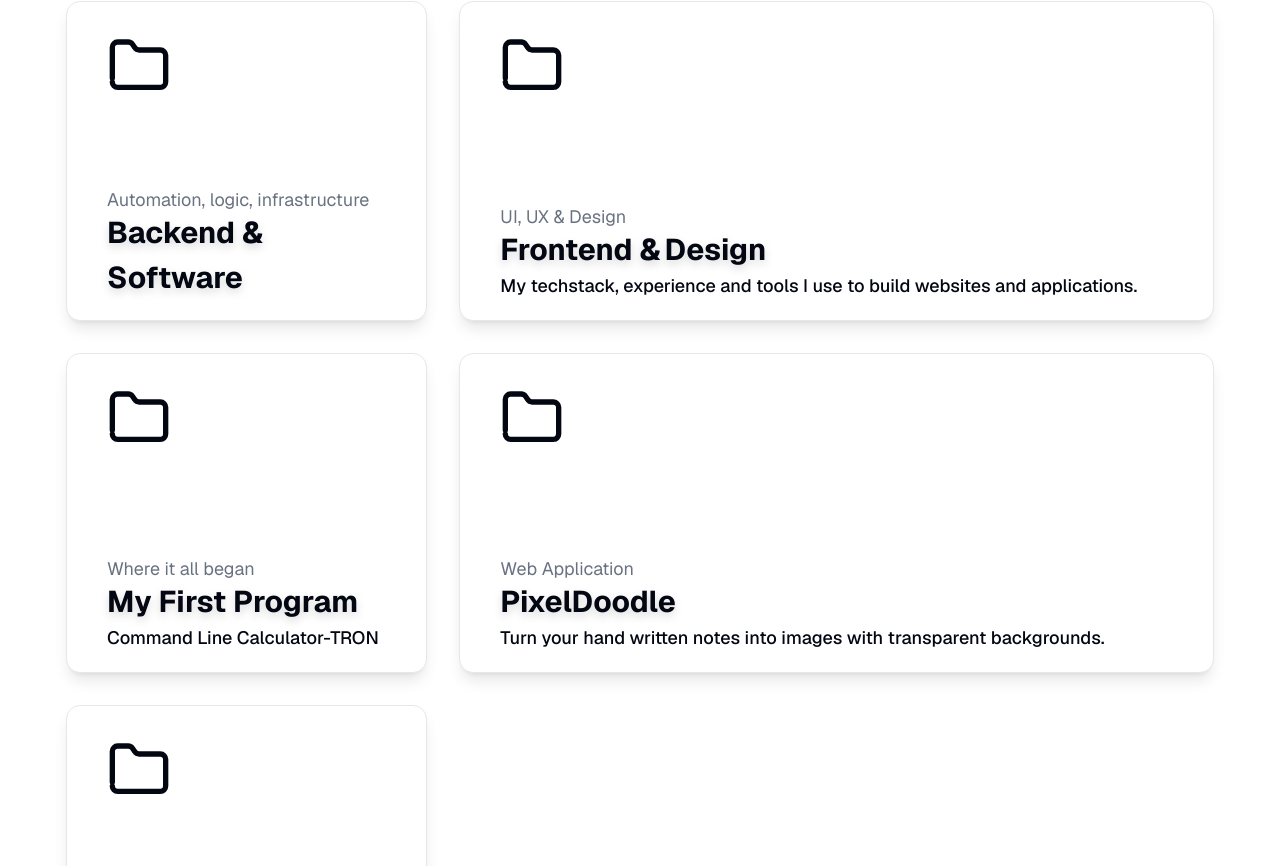
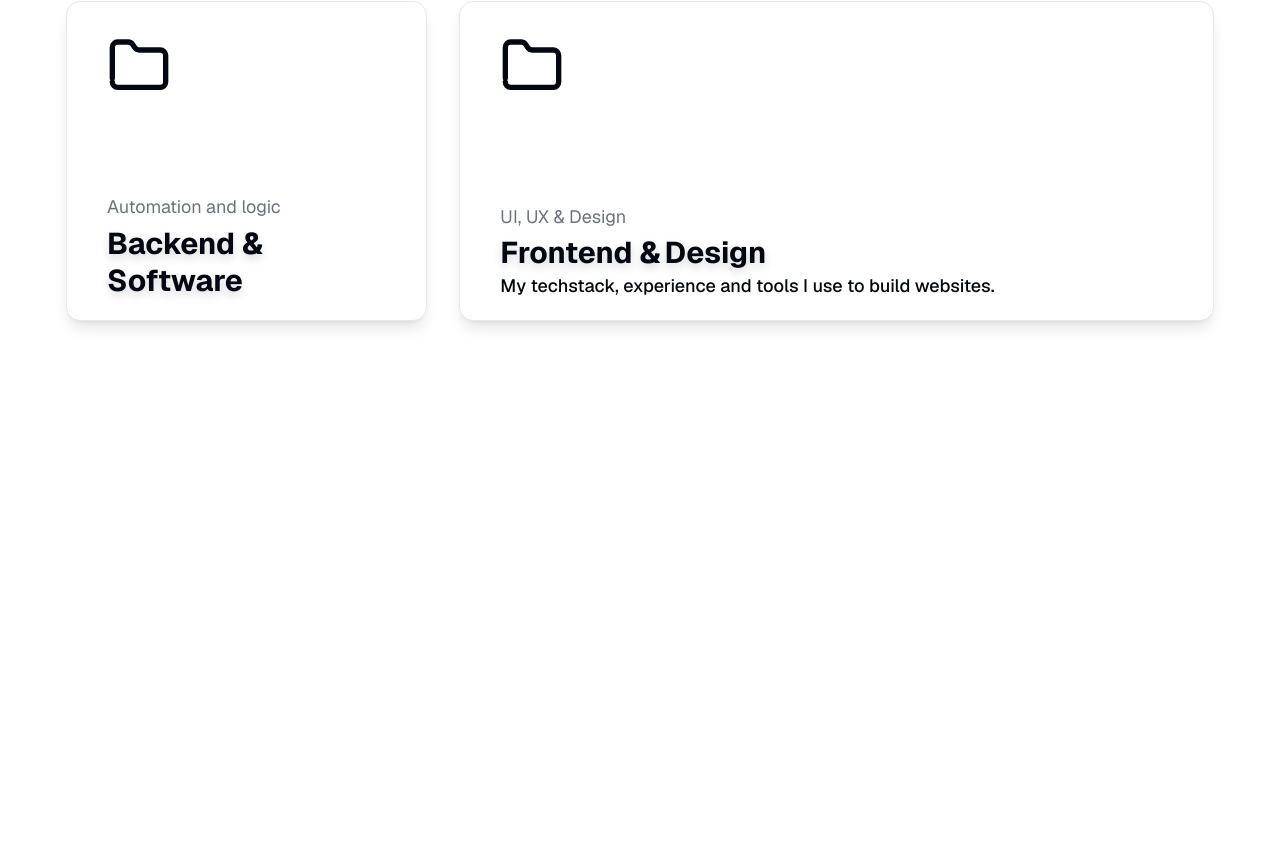
Before and after one commit to HouseinIsProgramming/aMoreElegantPortfolio, a Next.js app: page / in a window 1280 px wide. Shown: the part 3014-3880 px from the top of the page. After the commit the page ends 3383 px from the top, so only its background shows below. Built offline with nearby package versions, Linux system fonts and the light colour scheme.

Commit message:
test commit build1

```diff
--- a/components/BentoBoxes.jsx
+++ b/components/BentoBoxes.jsx
@@ -5,14 +5,14 @@ import { MorphingBentocard } from "./morphing-bentocard";
 
 export const BentoBoxes = () => {
   return (
-    <section className="container mb-96 grid-cols-1 sm:grid-cols-2 lg:grid-cols-3 grid gap-8">
+    <section className="container mb-12 grid-cols-1 sm:grid-cols-2 lg:grid-cols-3 grid gap-8">
       <MorphingBentocard data={projectsData.before2020} />
       <MorphingBentocard data={projectsData.interests} />
       <MorphingBentocard data={projectsData.backend} />
       <MorphingBentocard data={projectsData.frontend} />
-      <MorphingBentocard data={projectsData.startout} />
-      <MorphingBentocard data={projectsData.pixeldoodle} />
-      <MorphingBentocard data={projectsData.typemotion} />
+      {/* <MorphingBentocard data={projectsData.startout} /> */}
+      {/* <MorphingBentocard data={projectsData.pixeldoodle} /> */}
+      {/* <MorphingBentocard data={projectsData.typemotion} /> */}
     </section>
   );
 };
@@ -196,8 +196,7 @@ const projectsData = {
     id: "frontend",
     span: 2,
     title: ["Frontend &", "Design"],
-    subtitle:
-      "My techstack, experience and tools I use to build websites and applications.",
+    subtitle: "My techstack, experience and tools I use to build websites.",
     tag: "UI, UX & Design",
     hoverText:
       "A quick overview of my tech experience and what I am proficient in.",
@@ -230,28 +229,34 @@ const projectsData = {
   backend: {
     id: "backend",
     title: ["Backend &", "Software"],
-    tag: "Automation, logic, infrastructure",
-    hoverText: "Everything behind the scenes.",
+    tag: "Automation and logic",
+    hoverText:
+      "My experience in the backend, software development, automation and dev-tooling.",
     details: [
       {
-        heading: "Core Technologies",
+        heading: "Web Integration",
         paragraphs: [
-          `I’ve worked with PHP (CMS systems like TYPO3 and NeosCMS), Node.js, and Python for scripting and backend logic.`,
-          `MySQL is the database I’ve used the most, including for generating reports and automating large-scale mailings.`,
+          `My 2 years of experience were as a **Frontend Developer**, I still had the opportunity to work in the **backend** and learn about it. I’ve worked with **REST APIs** to handle frontend-backend communication and I’m also familiar with the concepts of **CRUD** operations and how to handle data flow between the frontend and backend.`,
         ],
       },
       {
-        heading: "System Tools",
+        heading: "Databases",
         paragraphs: [
-          `I use Git for version control and am comfortable with advanced workflows (rebasing, resolving conflicts, etc.).`,
-          `I also write Shell Scripts and use Lua for Neovim and small tooling tweaks.`,
+          `I've also have extensive hands-on experience with **relational databases**, particularly **MySQL** and **SQLite**, and developed a solid understanding of writing efficent **queries** for both simple and complex databases. I know my way around implementing correct **column types**, retrieving the right data sorted and filtered as desired using **CTEs**, **joins** and select filters, aswell as handling **CRUD** operations.`,
         ],
       },
       {
-        heading: "Workflows & Testing",
+        heading: "Developer Tooling",
         paragraphs: [
-          `I’ve used Jest for unit testing and Playwright for E2E testing, and I’m familiar with Docker-based workflows.`,
-          `My work often includes optimizing legacy code, debugging performance issues, and improving development tooling.`,
+          `Experience with **Git** and and try to have every line of code that I write go through it as I find it extremely helpful to encourage iteration and experimentation as well as ensure **code maintainability**.
+          I am more than comofrtable handling eveything to do with **version control** and also knowledgeable in setting up **CI/CD pipelines** and automating the deployment process using tools such as **GitHub Actions**.`,
+          "I put a lot of emphasis on ensureing that I have the tools that I need to be productive and efficient, which led me to pick up **Bash Scripting** and **Lua** which allow me to **automate CLI tasks** and let me to focus on problem solving rather than repeatitive tasks.",
+        ],
+      },
+      {
+        heading: "Testing",
+        paragraphs: [
+          `I have learned to appretiate the positive feedback loop of **Test Driven Development** and to emphasise code coverage while writing tests, mainly using **Jest** for Java-/Typescript and **built-in testing libraries** for other languages. Aswell as some experience in writing **End-To-End** tests for UI using **Playwright** and **Chrome DevTools**.`,
         ],
       },
     ],
--- a/components/morphing-bentocard.jsx
+++ b/components/morphing-bentocard.jsx
@@ -118,13 +118,10 @@ export const MorphingBentocard = (props) => {
             <motion.h2
               layoutId={layoutId + "title"}
               transition={transitionTween}
-              className={
-                (clsx("!leading-[1]  mt-3 mb-4 whitespace-nowrap"),
-                props.data.span === 2 ? "flex flex-wrap" : "block")
-              }
+              className={clsx(" whitespace-nowrap mt-2 flex flex-wrap")}
             >
               {props.data.title.map((text, i) => (
-                <div className="mr-1" key={i}>
+                <div className="mr-1 leading-tight" key={i}>
                   {text}
                 </div>
               ))}
```
